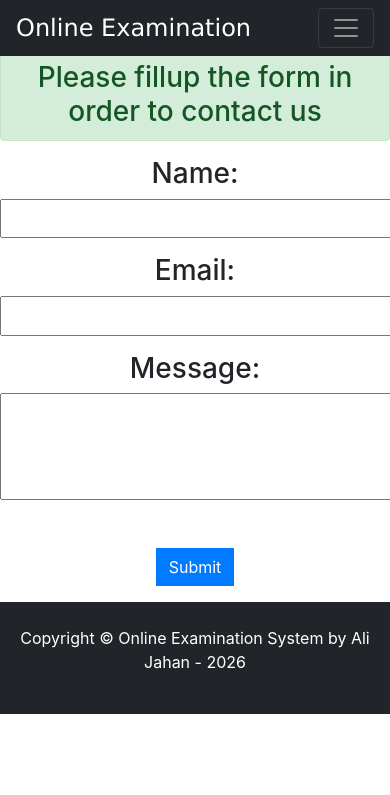
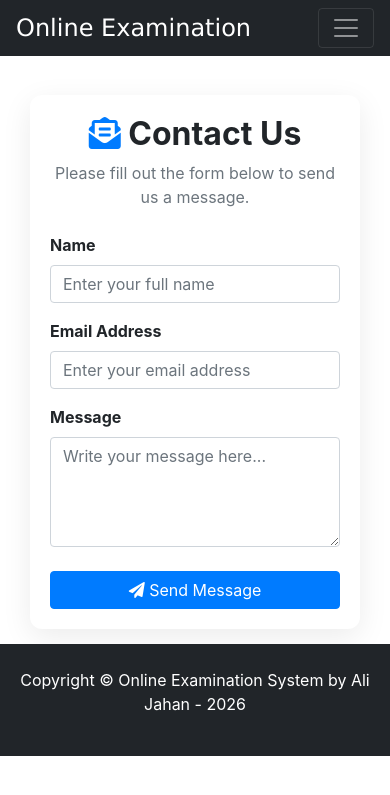
Before and after one commit to alijahan365/Online-Examination-System, a Django app: page /contactus in a window 390 px wide; the page is wider, and only the part inside the window is pictured. Shown: the top 795 px of that part. Run offline with Django 3.2, Linux system fonts and the light colour scheme; some libraries are stand-ins or nearby versions.

Commit message:
Fix Contact Us 500 error on submit and make form mobile responsive

```diff
--- a/exam/views.py
+++ b/exam/views.py
@@ -294,9 +294,13 @@ def contactus_view(request):
             email = sub.cleaned_data['Email']
             name=sub.cleaned_data['Name']
             message = sub.cleaned_data['Message']
-            send_mail(str(name)+' || '+str(email),message,settings.EMAIL_HOST_USER, settings.EMAIL_RECEIVING_USER, fail_silently = False)
+            try:
+                send_mail(str(name)+' || '+str(email), message, settings.EMAIL_HOST_USER, settings.EMAIL_RECEIVING_USER, fail_silently=True)
+            except Exception:
+                pass
             return render(request, 'exam/contactussuccess.html')
     return render(request, 'exam/contactus.html', {'form':sub})
+
 
 
 @login_required(login_url='adminlogin')
--- a/templates/exam/contactus.html
+++ b/templates/exam/contactus.html
@@ -1,35 +1,86 @@
 <!DOCTYPE html>
 {% load static %}
+{% load widget_tweaks %}
 <html lang="en" dir="ltr">
 
 <head>
-  <meta name="viewport" content="width=device-width, initial-scale=1, shrink-to-fit=no">
+  <meta charset="utf-8">
+  <meta name="viewport" content="width=device-width, initial-scale=1.0">
+  <title>Contact Us | Online Exam System</title>
+  <link rel="stylesheet" href="https://stackpath.bootstrapcdn.com/bootstrap/4.3.1/css/bootstrap.min.css">
+  <link rel="stylesheet" href="https://cdnjs.cloudflare.com/ajax/libs/font-awesome/5.15.3/css/all.min.css">
 
-
-
-
+  <style>
+    body {
+      background-color: #f8f9fa;
+      padding-top: 80px;
+    }
+    .contact-card {
+      background: #ffffff;
+      border-radius: 12px;
+      padding: 30px;
+      box-shadow: 0 8px 30px rgba(0,0,0,0.08);
+      max-width: 600px;
+      margin: 30px auto;
+    }
+    .btn-submit {
+      background: #007bff;
+      border: none;
+      padding: 12px 30px;
+      font-weight: bold;
+      border-radius: 30px;
+      transition: all 0.3s;
+    }
+    .btn-submit:hover {
+      background: #0056b3;
+      transform: translateY(-2px);
+    }
+    @media (max-width: 576px) {
+      .contact-card {
+        margin: 15px;
+        padding: 20px;
+      }
+    }
+  </style>
 </head>
 
 <body>
 
   {% include "exam/navbar.html" %}
-  <br><br>
 
-  <center>
-    <h3 class='alert alert-success'>Please fillup the form in order to contact us</h3>
+  <div class="container">
+    <div class="contact-card">
+      <div class="text-center mb-4">
+        <h2 style="color: #212529; font-weight: 700;"><i class="fas fa-envelope-open-text text-primary"></i> Contact Us</h2>
+        <p class="text-muted">Please fill out the form below to send us a message.</p>
+      </div>
 
-    <form method="POST" autocomplete="off">
-      <!-- Very Important csrf Token -->
-      {% csrf_token %}
-      <div class="form-group">
-        <p>
-        <h3>{{ form.as_p }}</h3>
-        </p>
-        <br>
-        <input type="submit" value="Submit" class='btn btn-primary' style="border-radius: 0%;">
-      </div>
-    </form>
-  </center>
+      <form method="POST" autocomplete="off">
+        {% csrf_token %}
+
+        <div class="form-group mb-3">
+          <label for="id_Name" class="font-weight-bold">Name</label>
+          {% render_field form.Name class="form-control" placeholder="Enter your full name" required="true" %}
+        </div>
+
+        <div class="form-group mb-3">
+          <label for="id_Email" class="font-weight-bold">Email Address</label>
+          {% render_field form.Email class="form-control" placeholder="Enter your email address" required="true" %}
+        </div>
+
+        <div class="form-group mb-4">
+          <label for="id_Message" class="font-weight-bold">Message</label>
+          {% render_field form.Message class="form-control" placeholder="Write your message here..." rows="4" required="true" %}
+        </div>
+
+        <div class="text-center">
+          <button type="submit" class="btn btn-primary btn-block btn-submit">
+            <i class="fas fa-paper-plane"></i> Send Message
+          </button>
+        </div>
+      </form>
+    </div>
+  </div>
 
   {% include "exam/footer.html" %}
 </body>
```
